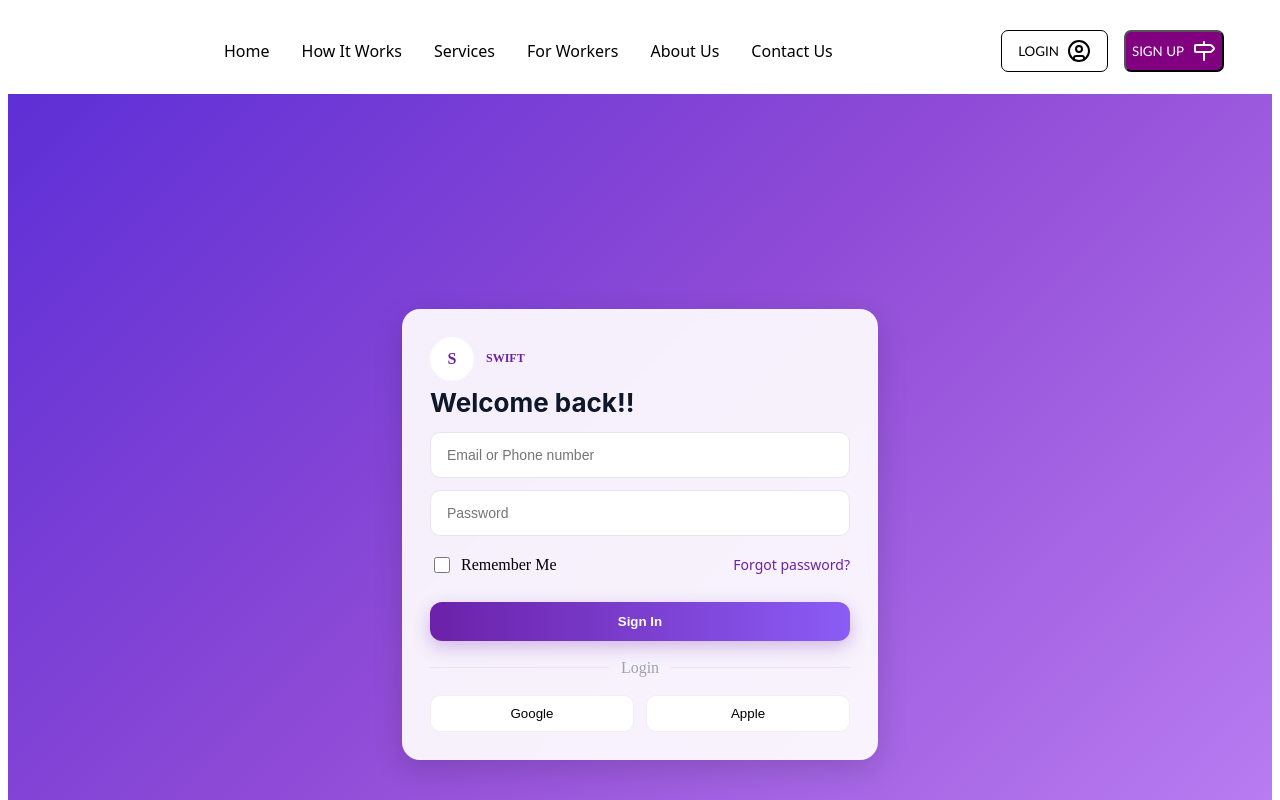
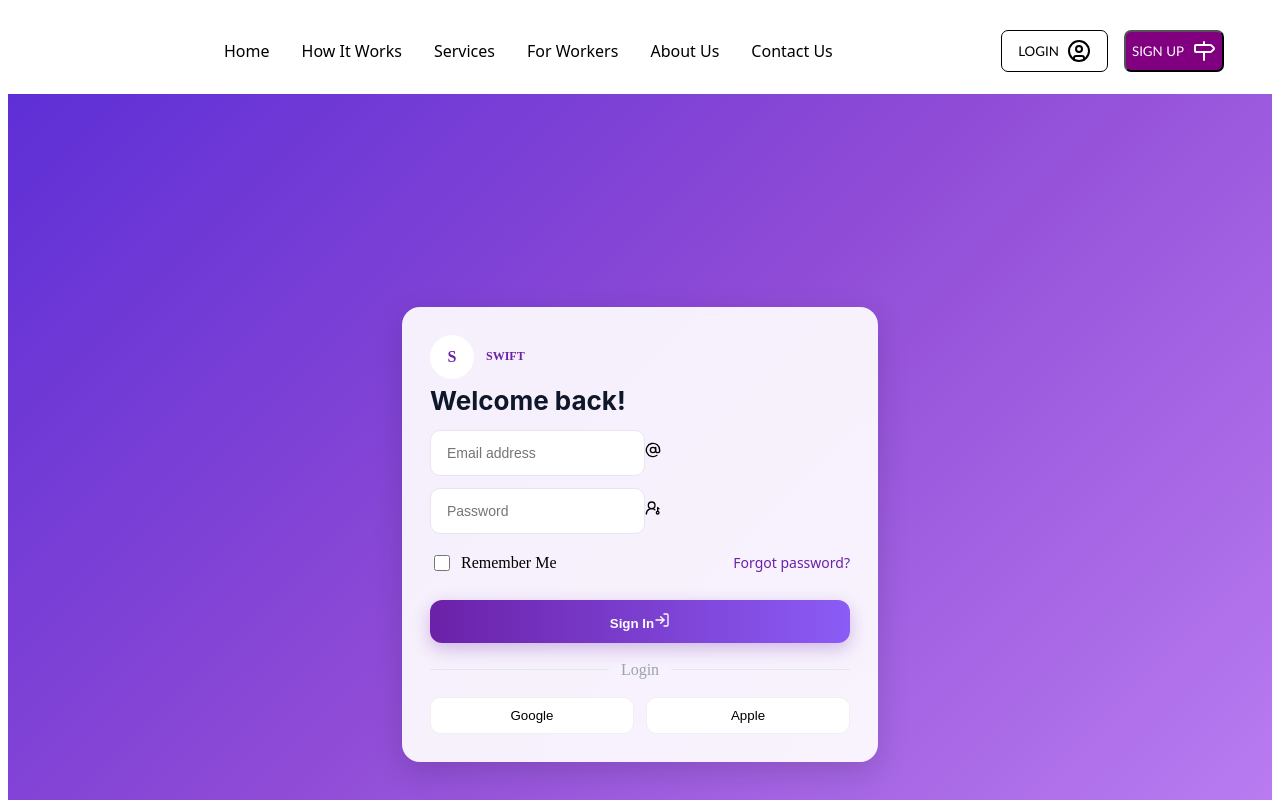
Before and after one commit to NovisticTechBoy/Swift2.0, a React (Vite) app: page /login in a window 1280 px wide. Shown: the top 800 px of the page. Built offline with nearby package versions, Linux system fonts and the light colour scheme.

Commit message:
Enhance Login component with validation and state
Added form validation, loading state functionality.

```diff
--- a/src/components/Login.jsx
+++ b/src/components/Login.jsx
@@ -1,36 +1,157 @@
+import { useEffect, useState } from 'react'
+import { AtSign } from 'lucide-react'
+import { UserRoundKey } from 'lucide-react'
+import { LogIn } from 'lucide-react'
 import { useNavigate } from 'react-router-dom'
+import '../App.css'
 
 function Login() {
     const navigate = useNavigate()
 
-    function handleSubmit(e) {
-        e.preventDefault()
-        navigate('/', { replace: true })
+    // Simple form state
+    const [values, setValues] = useState({
+        email: '',
+        password: '',
+        remember: false,
+    })
+
+    // UI state
+    const [error, setError] = useState('')
+    const [loading, setLoading] = useState(false)
+
+
+    useEffect(() => {
+        const savedEmail = window.localStorage.getItem('swift-login-email')
+        if (savedEmail) {
+            setValues((prev) => ({ ...prev, email: savedEmail }))
+        }
+    }, [])
+
+
+    function handleChange(event) {
+        const { name, value, type, checked } = event.target
+
+        setValues((prev) => ({
+            ...prev,
+            [name]: type === 'checkbox' ? checked : value,
+        }))
+
+        if (error) {
+            setError('')
+        }
     }
+
+
+    function handleSubmit(event) {
+        event.preventDefault()
+
+        const email = values.email.trim()
+        const password = values.password
+
+        if (!email) {
+            setError('Please enter your email.')
+            return
+        }
+
+        if (!password) {
+            setError('Please enter your password.')
+            return
+        }
+
+        if (!/^[^\s@]+@[^\s@]+\.[^\s@]+$/.test(email)) {
+            setError('Please enter a valid email address.')
+            return
+        }
+
+        if (password.length < 8 || password.length > 24) {
+            setError('Password must be between 8 and 24 characters.')
+            return
+        }
+
+        setLoading(true)
+        setError('')
+
+        window.setTimeout(() => {
+            if (values.remember) {
+                window.localStorage.setItem('swift-login-email', email)
+            } else {
+                window.localStorage.removeItem('swift-login-email')
+            }
+
+            setLoading(false)
+            navigate('/', { replace: true })
+        }, 600)
+    }
+
     return (
         <div className="auth-page">
             <div className="auth-card">
                 <div className="auth-brand">
                     <div className="auth-logo">S</div>
                     <div>
-                        <div style={{fontSize:12, color:'#6b21a8', fontWeight:700}}>SWIFT</div>
+                        <div style={{ fontSize: 12, color: '#6b21a8', fontWeight: 700 }}>SWIFT</div>
                     </div>
                 </div>
-                <h2>Welcome back!!</h2>
+
+                <h2>Welcome back!</h2>
+
                 <form onSubmit={handleSubmit} className="auth-form">
-                    <input name="email" type="email" placeholder="Email or Phone number" required />
-                    <input name="password" type="password" placeholder="Password" required />
+                    <div className="auth-input-wrap">
+                        <input
+                            name="email"
+                            type="email"
+                            placeholder="Email address"
+                            value={values.email}
+                            onChange={handleChange}
+                            required
+                        />
+                        <span className="auth-input-icon" aria-hidden="true">
+                            <AtSign size={16} />
+                        </span>
+                    </div>
+                    <div className="auth-input-wrap">
+                    <input
+                        name="password"
+                        type="password"
+                        placeholder="Password"
+                        value={values.password}
+                        onChange={handleChange}
+                        required
+                    />
+                    <span className="auth-input-icon" aria-hidden="true">
+                        <UserRoundKey size={16} />
+                    </span>
+                    </div>
                     <div className="auth-row">
-                        <label className="remember"><input type="checkbox" /> Remember Me</label>
+                        <label className="remember">
+                            <input
+                                name="remember"
+                                type="checkbox"
+                                checked={values.remember}
+                                onChange={handleChange}
+                            />
+                            Remember Me
+                        </label>
+
                         <a className="forgot" href="#">Forgot password?</a>
                     </div>
-                    <button type="submit" className="primary-btn">Sign In</button>
+
+                    {error ? <div className="auth-error">{error}</div> : null}
+
+                 {/*<p className="auth-hint">
+                        Demo: use any valid email and a password with at least 6 characters.
+                    </p> */}
+
+                    <button type="submit" className="primary-btn" disabled={loading}>
+                        {loading ? 'Signing in...' : 'Sign In'}<LogIn size={16} />
+                    </button>
                 </form>
 
                 <div className="divider">Login</div>
+
                 <div className="social-row">
-                    <button className="social-btn">Google</button>
-                    <button className="social-btn">Apple</button>
+                    <button className="social-btn" type="button">Google</button>
+                    <button className="social-btn" type="button">Apple</button>
                 </div>
             </div>
         </div>
```
